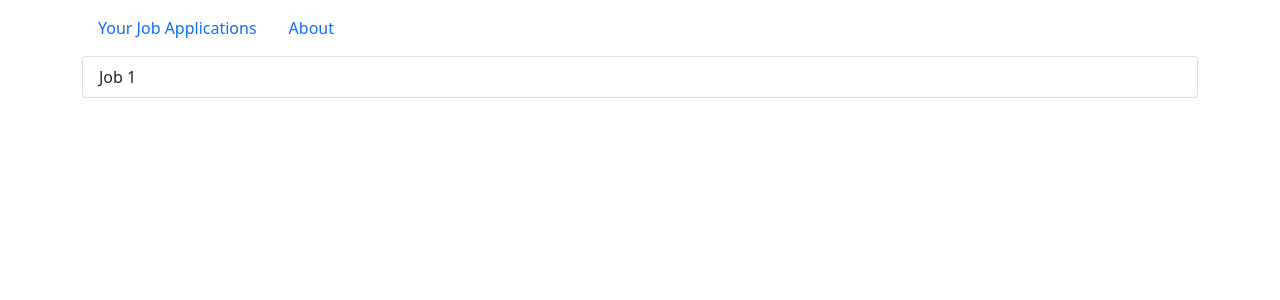
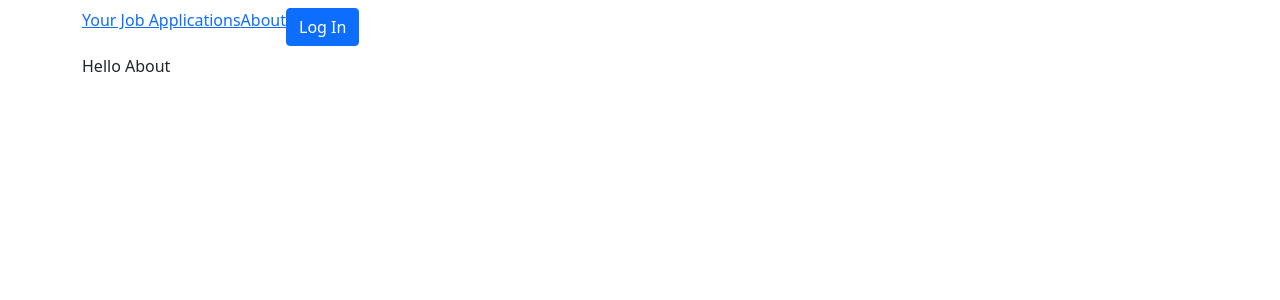
Before and after one commit to andy-a-d-nguyen/app-tracker-fe, a React (Create React App) app: page /about in a window 1280 px wide. Shown: the top 300 px of the page. Built offline with nearby package versions, Linux system fonts and the light colour scheme; no server answers.

Commit message:
basic integration with auth0 and backend

```diff
--- a/package.json
+++ b/package.json
@@ -3,13 +3,16 @@
 	"version": "0.1.0",
 	"private": true,
 	"dependencies": {
+		"@auth0/auth0-react": "^1.10.1",
 		"@testing-library/jest-dom": "^5.16.4",
 		"@testing-library/react": "^13.1.1",
 		"@testing-library/user-event": "^13.5.0",
+		"axios": "^0.27.2",
 		"bootstrap": "^5.1.3",
 		"react": "^18.0.0",
 		"react-bootstrap": "^2.3.0",
 		"react-dom": "^18.0.0",
+		"react-router-dom": "^6.3.0",
 		"react-scripts": "5.0.1",
 		"web-vitals": "^2.1.4"
 	},
--- a/src/App.js
+++ b/src/App.js
@@ -1,18 +1,24 @@
+import { Routes, Route } from 'react-router-dom';
 import Container from 'react-bootstrap/Container';
-import Nav from 'react-bootstrap/Nav';
-import Navbar from 'react-bootstrap/Navbar';
-import JobApplicationList from './components/JobApplicationList';
+import NavBar from './components/NavBar.js';
+import JobApplicationList from './components/JobApplicationList.js';
+import About from './components/About.js';
 import './App.css';
 
 function App() {
 	return (
-		<Container>
-			<Navbar>
-				<Nav.Link>Your Job Applications</Nav.Link>
-				<Nav.Link>About</Nav.Link>
-			</Navbar>
-			<JobApplicationList />
-		</Container>
+		<main>
+			<NavBar />
+			<Container>
+				<Routes>
+					<Route
+						path='/applications'
+						element={<JobApplicationList />}
+					/>
+					<Route path='/about' element={<About />} />
+				</Routes>
+			</Container>
+		</main>
 	);
 }
 
--- /dev/null
+++ b/src/components/About.js
@@ -0,0 +1,7 @@
+import React from 'react';
+
+const About = () => {
+	return <div>Hello About</div>;
+};
+
+export default About;
--- /dev/null
+++ b/src/components/Auth0ProviderWithHistory.js
@@ -0,0 +1,28 @@
+import React from 'react';
+import { Auth0Provider } from '@auth0/auth0-react';
+import { useNavigate } from 'react-router-dom';
+
+const Auth0ProviderWithHistory = ({ children }) => {
+	const domain = process.env.REACT_APP_AUTH0_DOMAIN;
+	const clientId = process.env.REACT_APP_AUTH0_CLIENT_ID;
+	const audience = process.env.REACT_APP_AUTH0_AUDIENCE;
+
+	const navigate = useNavigate();
+
+	const onRedirectCallback = (appState) => {
+		navigate(appState?.returnTo || window.location.pathname);
+	};
+
+	return (
+		<Auth0Provider
+			domain={domain}
+			clientId={clientId}
+			redirectUri={window.location.origin}
+			onRedirectCallback={onRedirectCallback}
+			audience={audience}>
+			{children}
+		</Auth0Provider>
+	);
+};
+
+export default Auth0ProviderWithHistory;
--- /dev/null
+++ b/src/components/AuthenticationButton.js
@@ -0,0 +1,14 @@
+import React from 'react';
+
+import LoginButton from './LoginButton.js';
+import LogoutButton from './LogoutButton.js';
+
+import { useAuth0 } from '@auth0/auth0-react';
+
+const AuthenticationButton = () => {
+	const { isAuthenticated } = useAuth0();
+
+	return isAuthenticated ? <LogoutButton /> : <LoginButton />;
+};
+
+export default AuthenticationButton;
--- a/src/components/JobApplicationList.js
+++ b/src/components/JobApplicationList.js
@@ -1,4 +1,6 @@
 import { useState } from 'react';
+import axios from 'axios';
+import { useAuth0 } from '@auth0/auth0-react';
 import JobApplication from './JobApplication';
 import ListGroup from 'react-bootstrap/ListGroup';
 
@@ -6,6 +8,20 @@ const JobApplicationList = () => {
 	const [showDetails, setShowDetails] = useState(false);
 	const handleShowDetails = () => setShowDetails(true);
 	const handleHideDetails = () => setShowDetails(false);
+	const { getAccessTokenSilently } = useAuth0();
+
+	const test = async () => {
+		const token = await getAccessTokenSilently();
+		console.log(token);
+		await axios
+			.get(process.env.REACT_APP_SERVER_URL, {
+				headers: {
+					Authorization: `Bearer ${token}`,
+				},
+			})
+			.then((response) => console.log(response))
+			.catch((error) => console.log(error));
+	};
 	return (
 		<ListGroup>
 			<ListGroup.Item onClick={handleShowDetails}>Job 1</ListGroup.Item>
@@ -13,6 +29,7 @@ const JobApplicationList = () => {
 				showDetails={showDetails}
 				handleHideDetails={handleHideDetails}
 			/>
+			<ListGroup.Item onClick={test}>Test</ListGroup.Item>
 		</ListGroup>
 	);
 };
--- /dev/null
+++ b/src/components/LoginButton.js
@@ -0,0 +1,15 @@
+import React from 'react';
+import { useAuth0 } from '@auth0/auth0-react';
+import Button from 'react-bootstrap/Button';
+
+const LoginButton = () => {
+	const { loginWithRedirect } = useAuth0();
+
+	return (
+		<Button variant='primary' onClick={() => loginWithRedirect()}>
+			Log In
+		</Button>
+	);
+};
+
+export default LoginButton;
--- /dev/null
+++ b/src/components/LogoutButton.js
@@ -0,0 +1,20 @@
+import { useAuth0 } from '@auth0/auth0-react';
+import Button from 'react-bootstrap/Button';
+
+const LogoutButton = () => {
+	const { logout } = useAuth0();
+
+	return (
+		<Button
+			variant='danger'
+			onClick={() => {
+				logout({
+					returnTo: window.location.origin,
+				});
+			}}>
+			Log Out
+		</Button>
+	);
+};
+
+export default LogoutButton;
--- /dev/null
+++ b/src/components/NavBar.js
@@ -0,0 +1,22 @@
+import React from 'react';
+import Container from 'react-bootstrap/Container';
+import Nav from 'react-bootstrap/Nav';
+import Navbar from 'react-bootstrap/NavBar';
+import { Link } from 'react-router-dom';
+import AuthenticationButton from './AuthenticationButton.js';
+
+const NavBar = () => {
+	return (
+		<Navbar>
+			<Container>
+				<Nav>
+					<Link to='/applications'>Your Job Applications</Link>
+					<Link to='/about'>About</Link>
+					<AuthenticationButton />
+				</Nav>
+			</Container>
+		</Navbar>
+	);
+};
+
+export default NavBar;
--- a/src/index.js
+++ b/src/index.js
@@ -1,5 +1,7 @@
 import React from 'react';
 import ReactDOM from 'react-dom/client';
+import { BrowserRouter } from 'react-router-dom';
+import Auth0ProviderWithHistory from './components/Auth0ProviderWithHistory.js';
 import './index.css';
 import App from './App';
 import reportWebVitals from './reportWebVitals';
@@ -8,7 +10,11 @@ import 'bootstrap/dist/css/bootstrap.min.css';
 const root = ReactDOM.createRoot(document.getElementById('root'));
 root.render(
 	<React.StrictMode>
-		<App />
+		<BrowserRouter>
+			<Auth0ProviderWithHistory>
+				<App />
+			</Auth0ProviderWithHistory>
+		</BrowserRouter>
 	</React.StrictMode>
 );
 
```
Also changed, not shown: 2 other files (tests, documents, lock files or other folders). Lines whose indentation alone changed are shown as unchanged.
